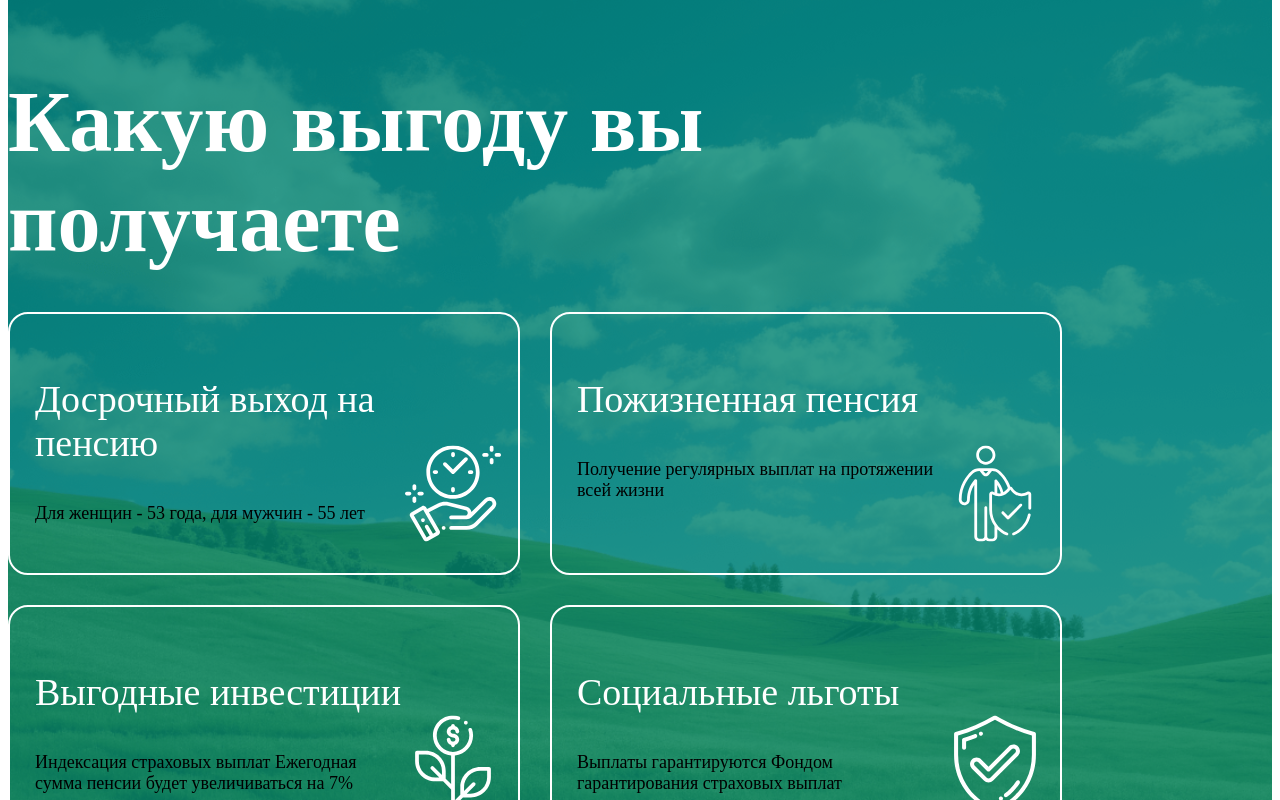
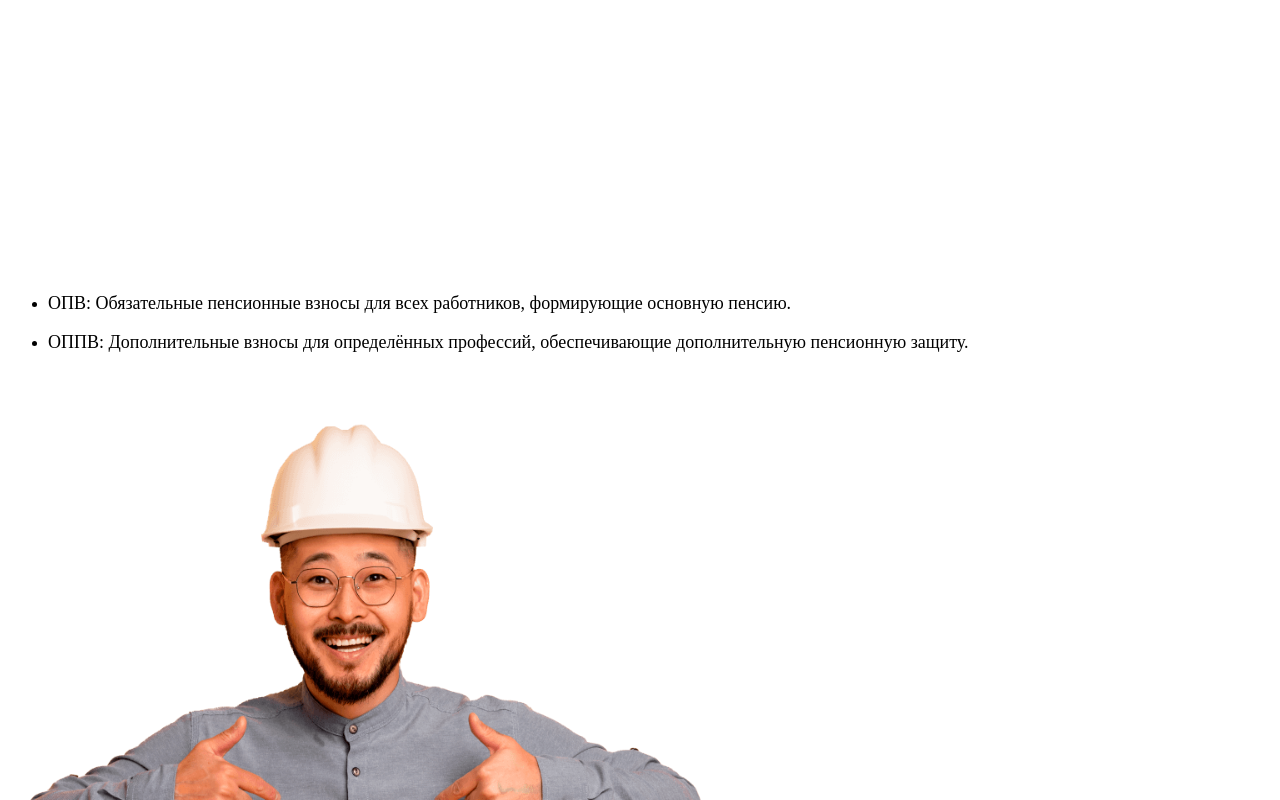
Before and after one commit to diasqazaqbro/halyk-zeinet, a Next.js app: page /MainPage in a window 1280 px wide. Shown: the part 1340-2140 px from the top of the page. Built offline with nearby package versions, Linux system fonts and the light colour scheme.

Commit message:
add/added 2 section

```diff
--- a/src/pages/MainPage/ui/MainPage.tsx
+++ b/src/pages/MainPage/ui/MainPage.tsx
@@ -1,10 +1,12 @@
 import { Benefits } from "@/widgets/Benefits";
+import { Oppv } from "@/widgets/Oppv";
 import { PensionAnnuity } from "@/widgets/PensionAnnuity";
 
 export const MainPage = () => {
   return (
     <>
       <PensionAnnuity />
+      <Oppv />
       <Benefits />
     </>
   );
--- /dev/null
+++ b/src/shared/data/OppvData.ts
@@ -0,0 +1,8 @@
+export const OppvData = [
+  {
+    text: "ОПВ: Обязательные пенсионные взносы для всех работников, формирующие основную пенсию.",
+  },
+  {
+    text: "ОППВ: Дополнительные взносы для определённых профессий, обеспечивающие дополнительную пенсионную защиту.",
+  },
+];
--- /dev/null
+++ b/src/widgets/Oppv/index.ts
@@ -0,0 +1,3 @@
+import Oppv from "./ui/Oppv";
+
+export { Oppv };
--- /dev/null
+++ b/src/widgets/Oppv/ui/Oppv.tsx
@@ -0,0 +1,37 @@
+import React from "react";
+import styles from "./styles.module.scss";
+import Heading from "@/shared/ui/Typography/Heading/Heading";
+import { OppvData } from "@/shared/data/OppvData";
+import Image from "next/image";
+
+const Oppv = () => {
+  return (
+    <section className={styles.oppv}>
+      <div className="container flex justify-between">
+        <div className="flex flex-col gap-5">
+          <Heading component="h1" className="w-[130%]">
+            А кто такие ОПВ и ОППВ?
+          </Heading>
+          <ul className="list-disc flex flex-col gap-5 pl-6">
+            {OppvData.map(({ text }, index) => (
+              <li key={index}>
+                <Heading component="p">{text}</Heading>
+              </li>
+            ))}
+          </ul>
+        </div>
+        <div className={styles.oppv__right}>
+          <Image
+            className={styles.img}
+            width={840}
+            height={805}
+            src="/Dias.png"
+            alt="Диасик"
+          />
+        </div>
+      </div>
+    </section>
+  );
+};
+
+export default Oppv;
--- /dev/null
+++ b/src/widgets/Oppv/ui/styles.module.scss
@@ -0,0 +1,26 @@
+.oppv {
+  padding-top: 100px;
+  background-color: var(--main);
+  position: relative;
+
+  &__right {
+    position: relative;
+    z-index: 0;
+    &:after {
+      content: "";
+      position: absolute;
+      top: 23.5%;
+      width: 450px;
+      height: 450px;
+      background-color: #fff;
+      border-radius: 50%;
+      z-index: -1;
+      left: 18.3%;
+    }
+  }
+}
+
+.img {
+  max-width: 700px;
+  position: relative;
+}
```
Also changed, not shown: public/Dias.png (added).
